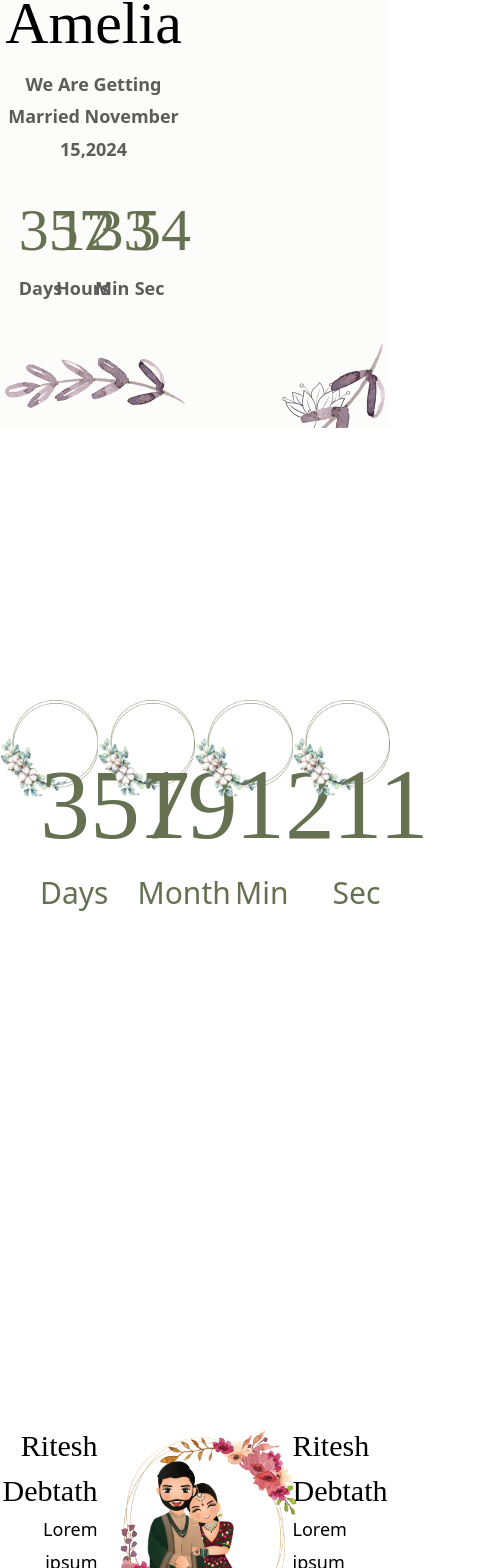
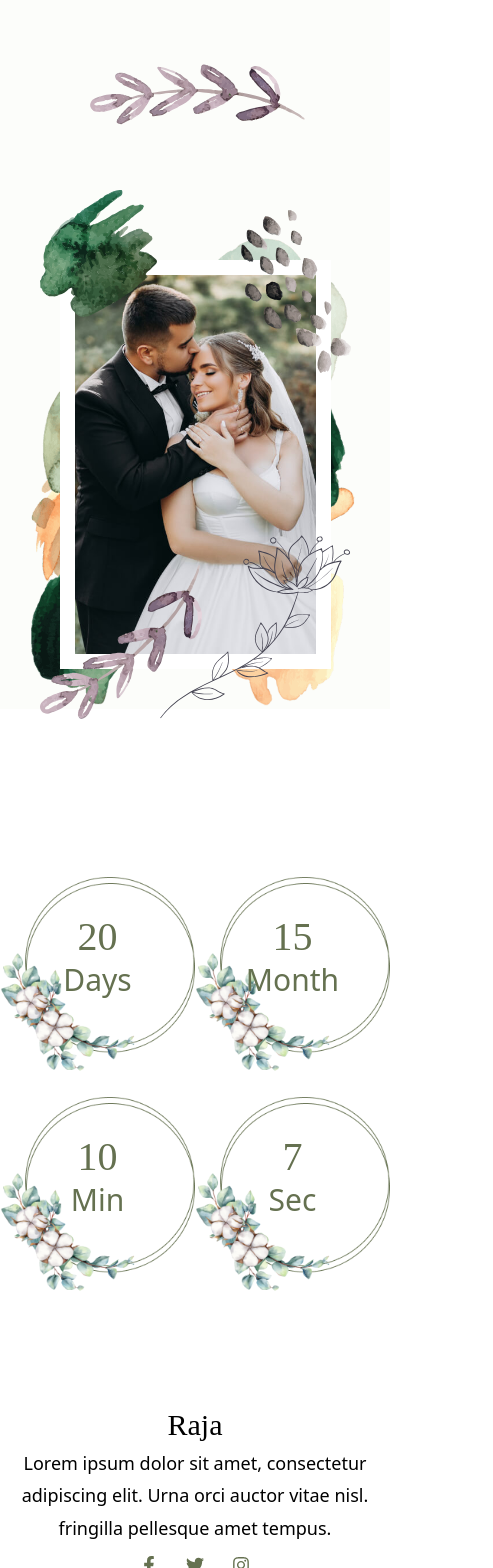
Before and after one commit to kanith716/marriage-portfollio, a React (Create React App) app: page / in a window 390 px wide. Shown: the part 416-1984 px from the top of the page, 493 px wide, since content can reach past the window. Built offline with nearby package versions, Linux system fonts and the light colour scheme.

Commit message:
Final mrg components

```diff
--- a/src/components/Banner.js
+++ b/src/components/Banner.js
@@ -1,41 +1,68 @@
 import React from 'react'
 
+const targetDate = new Date('February 11, 2024 00:00:00').getTime();
+
+// Update the countdown every second
+setInterval(updateCountdown, 1000);
+
+function updateCountdown() {
+  const now = new Date().getTime();
+  const timeRemaining = targetDate - now;
+
+
+  // Calculate days, hours, minutes, and seconds
+  var days = Math.floor(timeRemaining / (1000 * 60 * 60 * 24));
+  var hours = Math.floor((timeRemaining % (1000 * 60 * 60 * 24)) / (1000 * 60 * 60));
+  var minutes = Math.floor((timeRemaining % (1000 * 60 * 60)) / (1000 * 60));
+  var seconds = Math.floor((timeRemaining % (1000 * 60)) / 1000);
+
+  // Display the countdown in the #countdown element
+  document.getElementById('days').innerHTML = days;
+  document.getElementById('hours').innerHTML = hours;
+  document.getElementById('minutes').innerHTML = minutes;
+  document.getElementById('seconds').innerHTML = seconds;
+
+}
 function Banner() {
+
+  // Set the target date for the countdown (February 11)
+
+
   return (
-    <section className='bg-[var(--section-bg-color)] pt-[20vh] h-[100vh] flex items-center overflow-hidden'>
+    <section className='bg-[var(--section-bg-color)] md:pt-[20vh] pt-[10vh] md:h-[100vh] md:flex items-center '>
       <div className='container mx-auto'>
-        <div className='grid grid-cols-2  gap-4'>
+        <div className='md:grid grid-cols-2  gap-4'>
           <div>
             <div className='text-center'>
               <div>
                 <img alt='left Shape' src='/image/shape-1.svg' className='mx-auto' />
               </div>
               <div className='pt-8'>
-                <h1 className=' text-[60px]'>James & Amelia</h1>
+                <h1 className=' md:text-[60px] text-[30px]'>Raja & Harini</h1>
                 <p className='text-[var(--body-color)] font-semibold'>We Are Getting Married November 15,2024</p>
               </div>
               <div className='grid grid-cols-4 mx-auto w-[80%] pt-5'>
                 <div>
                   <div>
-                    <h2 className=' text-[60px] text-[var(--theme-primary-color)]  head-font '>357</h2>
+                    <h2 className=' text-[60px] text-[var(--theme-primary-color)]  head-font ' id='days'></h2>
                     <span className='body-color font-semibold'>Days</span>
                   </div>
                 </div>
                 <div>
                   <div>
-                    <h2 className=' text-[60px] text-[var(--theme-primary-color)]  head-font '>12</h2>
+                    <h2 className=' text-[60px] text-[var(--theme-primary-color)]  head-font ' id='hours'></h2>
                     <span className='body-color font-semibold'>Hours</span>
                   </div>
                 </div>
                 <div>
                   <div>
-                    <h2 className=' text-[60px] text-[var(--theme-primary-color)]  head-font '>33</h2>
+                    <h2 className=' text-[60px] text-[var(--theme-primary-color)]  head-font ' id='minutes'></h2>
                     <span className='body-color font-semibold'>Min</span>
                   </div>
                 </div>
                 <div>
                   <div>
-                    <h2 className=' text-[60px] text-[var(--theme-primary-color)]  head-font '>54</h2>
+                    <h2 className=' text-[60px] text-[var(--theme-primary-color)]  head-font ' id='seconds'></h2>
                     <span className='body-color font-semibold'>Sec</span>
                   </div>
                 </div>
@@ -45,25 +72,25 @@ function Banner() {
               </div>
             </div>
           </div>
-          <div className='relative'>
+          <div className='relative md:p-0 p-10 w-[90%] mx-auto md:w-[100%]'>
             <div>
               <div className='relative z-[10]'>
-                <img src='/image/hero-1.jpg' className='mx-auto' />
+                <img src='/image/hero-1.jpg' className='mx-auto border-[15px] border-white md:w-[70%]' />
               </div>
-              <div className='absolute top-[0] z-[0]'>
-                <img src='/image/bg-shape.png' className='w-[70%]' />
+              <div className='absolute top-[0] z-[0] left-0'>
+                <img src='/image/bg-shape.png' className='md:w-[70%] ' />
               </div>
               <div className='absolute  top-[-10px] right-5 z-[11]'>
                 <img src='/image/shape-3.svg' />
               </div>
-              <div className='absolute  bottom-[-10px] right-5 z-[11]'>
-                <img src='/image/shape-4.svg' />
+              <div className='absolute  bottom-[-10px] right-[-35%] md:right-5 z-[11]'>
+                <img src='/image/shape-4.svg' className="w-[70%] md:w-[100%]" />
               </div>
               <div className='absolute  bottom-[-10px] left-5 z-[11]'>
                 <img src='/image/shape-5.svg' />
               </div>
               <div className='absolute  top-[-30px] left-5 z-[11]'>
-                <img src='/image/leaf-1.svg' />
+                <img src='/image/leaf-1.svg' className='w-[80%] md:w-[100%]'/>
               </div>
             </div>
           </div>
--- a/src/components/DayCount.js
+++ b/src/components/DayCount.js
@@ -1,31 +1,58 @@
-import React from 'react'
+import React from 'react';
+
+
+var targetDateNew = new Date('February 11, 2024 00:00:00').getTime();
+
+// Update the countdown every second
+setInterval(storyCall, 1000);
+
+function storyCall() {
+
+    var nowStory = new Date().getTime();
+    var timeRemainingEle = targetDateNew - nowStory;
+
+
+    // Calculate days, hours, minutes, and seconds
+    var daysset = Math.floor(timeRemainingEle / (1000 * 60 * 60 * 24));
+    var hoursset = Math.floor((timeRemainingEle % (1000 * 60 * 60 * 24)) / (1000 * 60 * 60));
+    var minutesset = Math.floor((timeRemainingEle % (1000 * 60 * 60)) / (1000 * 60));
+    var secondsset = Math.floor((timeRemainingEle % (1000 * 60)) / 1000);
+
+
+    // Display the countdown in the #countdown element
+    document.getElementById('daysset').innerHTML = daysset;
+    document.getElementById('hoursset').innerHTML = hoursset;
+    document.getElementById('minutesset').innerHTML = minutesset;
+    document.getElementById('secondsset').innerHTML = secondsset;
+
+}
 
 function DayCount() {
   return (
-      <section className='h-[100vh] flex items-center'>
+      <section className='md:h-[100vh] md:flex items-center pt-[20vh] md:pt-0'>
         <div className='container mx-auto'>
             <div className='grid grid-cols-4 w-sm-[45%]'>
-                  <div className='text-center round-image p-10'>
+                  <div className='text-center round-image p-10 col-span-2 md:col-span-1'>
                     <div>
-                          <h2 className='leading-[130px] text-[100px] head-font text-[var(--theme-primary-color)]'>357</h2>
+                          <h2 className='leading-[40px] md:leading-[130px] text-[40px] md:text-[100px] head-font text-[var(--theme-primary-color)] ' id='daysset'>0</h2>
                           <span className='text-[var(--theme-primary-color)] text-[30px]'>Days</span>
                     </div>
                   </div>
-                  <div className='text-center round-image p-10'>
+                  <div className='text-center round-image p-10 col-span-2 md:col-span-1'>
                       <div>
-                          <h2 className='leading-[130px] text-[100px] head-font text-[var(--theme-primary-color)]'>19</h2>
+                          <h2 className='leading-[40px] md:leading-[130px] text-[40px] md:text-[100px] head-font text-[var(--theme-primary-color)] ' id='hoursset'>0</h2>
                           <span className='text-[var(--theme-primary-color)] text-[30px]'>Month</span>
                       </div>
                   </div>
-                  <div className='text-center round-image p-10'>
+                  <div className='text-center round-image p-10 col-span-2 md:col-span-1'>
                       <div>
-                          <h2 className='leading-[130px] text-[100px] head-font text-[var(--theme-primary-color)]'>12</h2>
+                          <h2 className='leading-[40px] md:leading-[130px] text-[40px] md:text-[100px] head-font text-[var(--theme-primary-color)] ' id='minutesset'>0</h2>
                           <span className='text-[var(--theme-primary-color)] text-[30px]'>Min</span>
                       </div>
                   </div>
-                  <div className='text-center round-image p-10'>
+                  <div className='text-center round-image p-10 col-span-2 md:col-span-1'>
                       <div>
-                          <h2 className='leading-[130px] text-[100px] head-font text-[var(--theme-primary-color)]'>11</h2>
+                          <h2 className='leading-[40px] md:leading-[130px] text-[40px] md:text-[100px] head-font text-[var(--theme-primary-color)] ' id='secondsset'>0</h2>
                           <span className='text-[var(--theme-primary-color)] text-[30px]'>Sec</span>
                       </div>
                   </div>
--- /dev/null
+++ b/src/components/Footer.js
@@ -0,0 +1,50 @@
+import React from 'react'
+import { FaFacebookF } from "react-icons/fa";
+import { FaTwitter } from "react-icons/fa";
+import { FaInstagram } from "react-icons/fa";
+
+function Footer() {
+  return (
+      <footer className='bg-[var(--theme-primary-color-s3)] py-10'>
+          <div className='container mx-auto'>
+            <div className='grid grid-cols-12 gap-4'>
+                  <div className='col-span-3'>
+                    <div>
+                          <h3 className='text-[var(--white)] head-font text-[30px]'>Links</h3>
+                          <div className='flex pt-5'>
+                            <div className='pe-3 '>
+                                <ul>
+                                      <li><a href='#' className='no-underline text-white pb-4 inline-block'>About</a></li>
+                                      <li><a href='#' className='no-underline text-white pb-4 inline-block'>Services</a></li>
+                                      <li><a href='#' className='no-underline text-white pb-4 inline-block'>About</a></li>
+                                </ul>
+                            </div>
+                              <div className='pe-3'>
+                                  <ul>
+                                      <li><a href='#' className='no-underline text-white pb-4 inline-block'>About</a></li>
+                                      <li><a href='#' className='no-underline text-white pb-4 inline-block'>Services</a></li>
+
+                                  </ul>
+                              </div>
+                          </div>
+                    </div>
+                  </div>
+                  <div className='col-span-6'>
+                    <div>
+                          <h2>Habibi</h2>
+                          <p>We can’t wait to see all of our beloved friends and relative s at our wedding.</p>
+                          <div className='flex justify-end pt-3'>
+                              <div className='pr-7'><FaFacebookF className='head-font text-[var(--theme-primary-color)]' /></div>
+                              <div className='pr-7'><FaTwitter className='head-font text-[var(--theme-primary-color)]' /></div>
+                              <div className=''><FaInstagram className='head-font text-[var(--theme-primary-color)]' /></div>
+                          </div>
+                    </div>
+                  </div>
+                  <div></div>
+            </div>
+      </div>
+    </footer>
+  )
+}
+
+export default Footer
--- a/src/components/Habibi.js
+++ b/src/components/Habibi.js
@@ -4,6 +4,7 @@ import DayCount from './DayCount';
 import MarriageBanner from './MarriageBanner';
 import Story from './Story';
 import HotItWorks from './HotItWorks';
+import Footer from './Footer';
 
 function Habibi() {
   return (
@@ -11,8 +12,10 @@ function Habibi() {
       <Banner></Banner>
       <DayCount></DayCount>
       <MarriageBanner></MarriageBanner>
+      <Story></Story>
       <HotItWorks></HotItWorks>
-      <Story></Story>
+
+      {/* <Footer></Footer> */}
     </div>
   )
 }
--- a/src/components/HotItWorks.js
+++ b/src/components/HotItWorks.js
@@ -3,23 +3,23 @@ import React from 'react'
 function HotItWorks() {
   return (
     <div className='overflow-hidden'>
-      <section className='h-[100vh] flex items-center bg-[var(--section-bg-color-s3)] relative'>
+      <section className='md:h-[100vh] md:flex items-center bg-[var(--section-bg-color-s3)] relative'>
           <div className='container mx-auto'>
-            <div className='text-center pt-[20vh] pb-10'>
+            <div className='text-center pt-[8vh] md:pt-[20vh] pb-10'>
                   <p className='text-[var(--theme-primary-color-s2)] font-semibold'>Our Story</p>
                 <h2 className='text-[50px] head-font'>How it Happened</h2>
             </div>
-            <div className='grid grid-cols-2 gap-4 pt-10'>
+            <div className='md:grid grid-cols-2 gap-4 pt-10'>
                   <div>
                     <div className='relative z-10'>
-                              <img src='/image/1.jpg' className='mx-auto border-[15px] border-white'></img>
+                              <img src='/image/1.jpg' className='mx-auto border-[15px] border-white w-[70%] md:w-[auto]'></img>
                           <div className='absolute top-[-50px] right-[-110px] z-[-1]'>
                                   <img src="/image/shape-1.png" className='w-[80%] '></img>
                           </div>
                     </div>
 
                   </div>
-                  <div className='self-center'>
+                  <div className='self-center text-center md:text-left'>
                           <div className='md:w-[70%]'>
                           <p className='text-[var(--theme-primary-color-s2)] font-semibold'>12 Dec 2019</p>
                           <h3 className='text-[40px] head-font'>How we meet</h3>
@@ -31,15 +31,15 @@ function HotItWorks() {
           <div className='absolute right-0 top-0'>
                   <img src='/image/flower-shape4.svg'></img>
           </div>
-          <div className='absolute left-0 bottom-0'>
+              <div className='absolute left-0 bottom-0 md:block hidden'>
                   <img src='image/flower-shape1.svg'></img>
           </div>
     </section>
         <section className='h-[100vh] flex items-center bg-[var(--section-bg-color-s3)] relative'>
           <div className='container mx-auto'>
-            <div className='grid grid-cols-2 gap-4 pt-10'>
+            <div className='md:grid grid-cols-2 gap-4 pt-10'>
                   <div className='self-center'>
-                          <div className='md:w-[70%] md:text-right'>
+                          <div className='md:w-[70%] text-center md:text-right'>
                           <p className='text-[var(--theme-primary-color-s2)] font-semibold'>12 Dec 2019</p>
                               <h3 className='text-[40px] head-font'>He proposed, I said yes</h3>
                           <p>Consectetur adipiscing elit. Fringilla at risus orci, tempus facilisi sed. Enim tortor, faucibus netus orci donec volutpat adipiscing. Sit condimentum elit convallis libero. Nunc in eu tellus ipsum placerat.</p>
@@ -47,7 +47,7 @@ function HotItWorks() {
                   </div>
                       <div>
                           <div className='relative z-10'>
-                              <img src='/image/2.jpg' className='mx-auto border-[15px] border-white'></img>
+                              <img src='/image/2.jpg' className='mx-auto border-[15px] border-white w-[70%] md:w-[50%]'></img>
                               <div className='absolute top-[-50px] right-[-110px] z-[-1]'>
                                   <img src="/image/shape-1.png" className='w-[75%]'></img>
                               </div>
@@ -57,17 +57,17 @@ function HotItWorks() {
             </div>
           </div>
 
-              <div className='absolute right-0 bottom-0'>
+              <div className='absolute right-0 bottom-0 hidden md:block'>
                   <img src='image/flower-shape5.svg'></img>
               </div>
     </section>
           <section className='h-[100vh] flex items-center bg-[var(--section-bg-color-s3)] relative'>
               <div className='container mx-auto'>
 
-                  <div className='grid grid-cols-2 gap-4 '>
+                  <div className='md:grid grid-cols-2 gap-4 '>
                       <div>
                           <div className='relative z-10'>
-                              <img src='/image/3.jpg' className='mx-auto border-[15px] border-white'></img>
+                              <img src='/image/3.jpg' className='mx-auto border-[15px] border-white w-[70%] md:w-[50%]'></img>
                               <div className='absolute top-[-50px] right-[-110px] z-[-1]'>
                                   <img src="/image/shape6.png" className='w-[75%]'></img>
                               </div>
@@ -75,7 +75,7 @@ function HotItWorks() {
 
                       </div>
                       <div className='self-center'>
-                          <div className='md:w-[70%]'>
+                          <div className='md:w-[70%] md:text-left text-center'>
                               <p className='text-[var(--theme-primary-color-s2)] font-semibold'>12 Dec 2019</p>
                               <h3 className='text-[40px] head-font'>Our Engagement Day</h3>
                               <p>Consectetur adipiscing elit. Fringilla at risus orci, tempus facilisi sed. Enim tortor, faucibus netus orci donec volutpat adipiscing. Sit condimentum elit convallis libero. Nunc in eu tellus ipsum placerat.</p>
@@ -83,7 +83,7 @@ function HotItWorks() {
                       </div>
                   </div>
               </div>
-              <div className='absolute left-0 bottom-0'>
+              <div className='absolute left-0 bottom-0 md:block hidden'>
                   <img src='image/flower-shape2.svg'></img>
               </div>
           </section>
--- a/src/components/MarriageBanner.js
+++ b/src/components/MarriageBanner.js
@@ -4,33 +4,33 @@ import { FaTwitter } from "react-icons/fa";
 import { FaInstagram } from "react-icons/fa";
 function MarriageBanner() {
   return (
-      <section className='h-[100vh] flex items-center'>
+      <section className='md:h-[100vh] md:flex items-center py-[10vh]'>
         <div className='container mx-auto'>
-            <div className='grid grid-cols-12'>
+            <div className='md:grid grid-cols-12'>
                   <div className='col-span-3 self-center'>
-                      <div className='text-right'>
-                          <h3 className='text-[30px] head-font '>Ritesh Debtath</h3>
+                      <div className='text-center md:text-right'>
+                          <h3 className='text-[30px] head-font '>Raja</h3>
                           <p>Lorem ipsum dolor sit amet, consectetur adipiscing elit. Urna orci auctor vitae nisl. fringilla pellesque amet tempus.</p>
-                          <div className='flex justify-end pt-3'>
+                          <div className='flex justify-center md:justify-end pt-3'>
                               <div className='pr-7'><FaFacebookF className='head-font text-[var(--theme-primary-color)]'/></div>
                               <div className='pr-7'><FaTwitter className='head-font text-[var(--theme-primary-color)]'/></div>
                               <div className=''><FaInstagram className='head-font text-[var(--theme-primary-color)]'/></div>
                           </div>
                       </div>
                   </div>
-                  <div className='col-span-6 text-center relative'>
+                  <div className='col-span-6 text-center relative md:py-0 py-[10vh]'>
                       <div>
                           <img src='/image/mrg.jpg' className='mx-auto relative z-10'></img>
                       </div>
-                      <div className='absolute top-0'>
+                      <div className='absolute top-[25%] md:top-0'>
                           <img src='/image/couple-shape-1.png' className='max-w-[110%]'></img>
                       </div>
                   </div>
                   <div className='col-span-3 self-center'>
-                      <div className='text-left'>
-                          <h3 className='text-[30px] head-font '>Ritesh Debtath</h3>
+                      <div className='text-center md:text-left'>
+                          <h3 className='text-[30px] head-font '>Harini</h3>
                           <p>Lorem ipsum dolor sit amet, consectetur adipiscing elit. Urna orci auctor vitae nisl. fringilla pellesque amet tempus.</p>
-                          <div className='flex justify-start pt-3'>
+                          <div className='flex justify-center md:justify-start pt-3'>
                               <div className='pr-7'><FaFacebookF className='head-font text-[var(--theme-primary-color)]' /></div>
                               <div className='pr-7'><FaTwitter className='head-font text-[var(--theme-primary-color)]' /></div>
                               <div className=''><FaInstagram className='head-font text-[var(--theme-primary-color)]' /></div>
--- a/src/components/Story.js
+++ b/src/components/Story.js
@@ -2,9 +2,9 @@ import React from 'react'
 
 function Story() {
   return (
-      <section className='h-[100vh] flex items-center'>
+      <section className='md:h-[100vh] md:flex items-center  md:py-[20vh]'>
           <div className='container mx-auto'>
-            <div className='grid grid-cols-3 gap-4'>
+            <div className='md:grid grid-cols-3 gap-4'>
                   <div>
                     <div className='text-center'>
                           <div className='relative '>
--- a/src/index.css
+++ b/src/index.css
@@ -85,5 +85,13 @@
       background-size: contain;
       height: 300px;
      }
+     /* .clip-img{
+      clip-path: polygon(0 24%, 50% 0, 100% 24%, 100% 76%, 49% 100%, 0 76%);
+     } */
+     @media (max-width:767px) {
+        .round-image {
+          height: 220px;
+        }
+     }
 }
 /* Base End */
```
Also changed, not shown: public/image/benefits5.png (added), public/image/shape-92.png (added).
